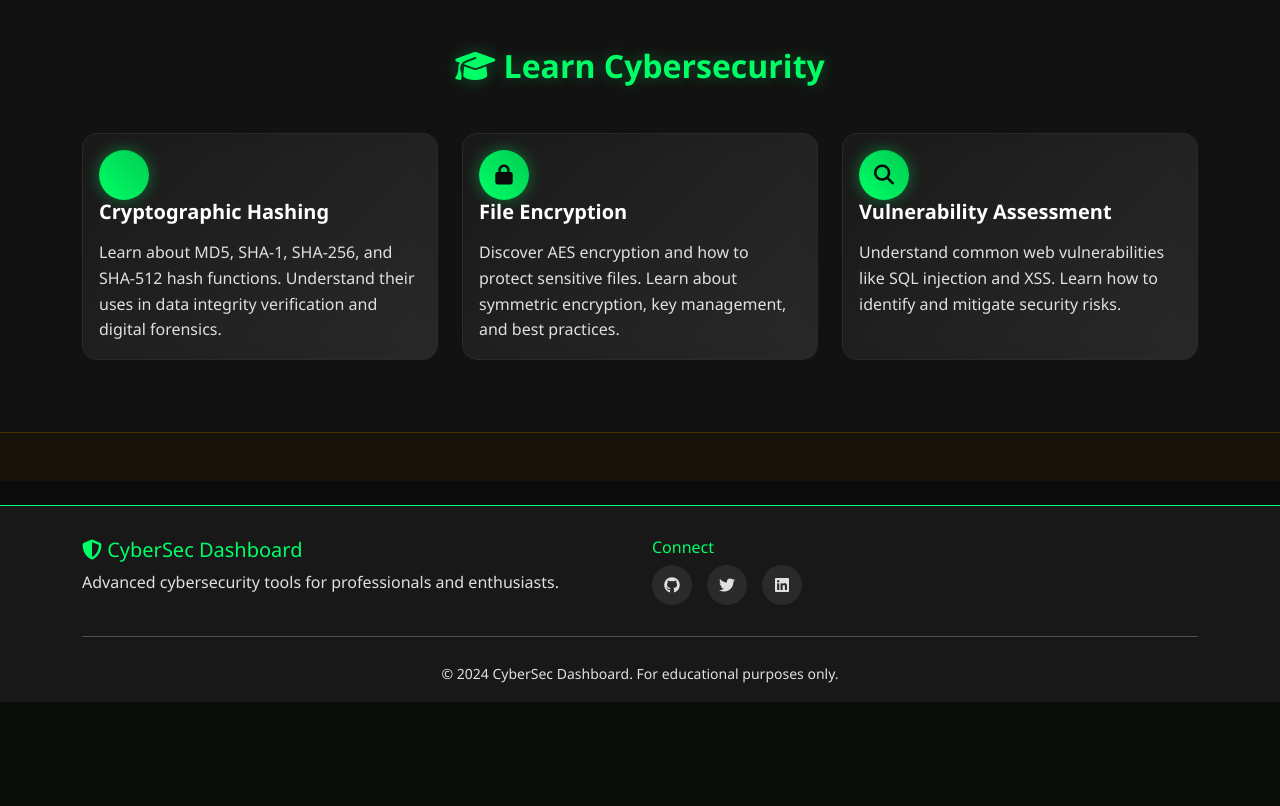
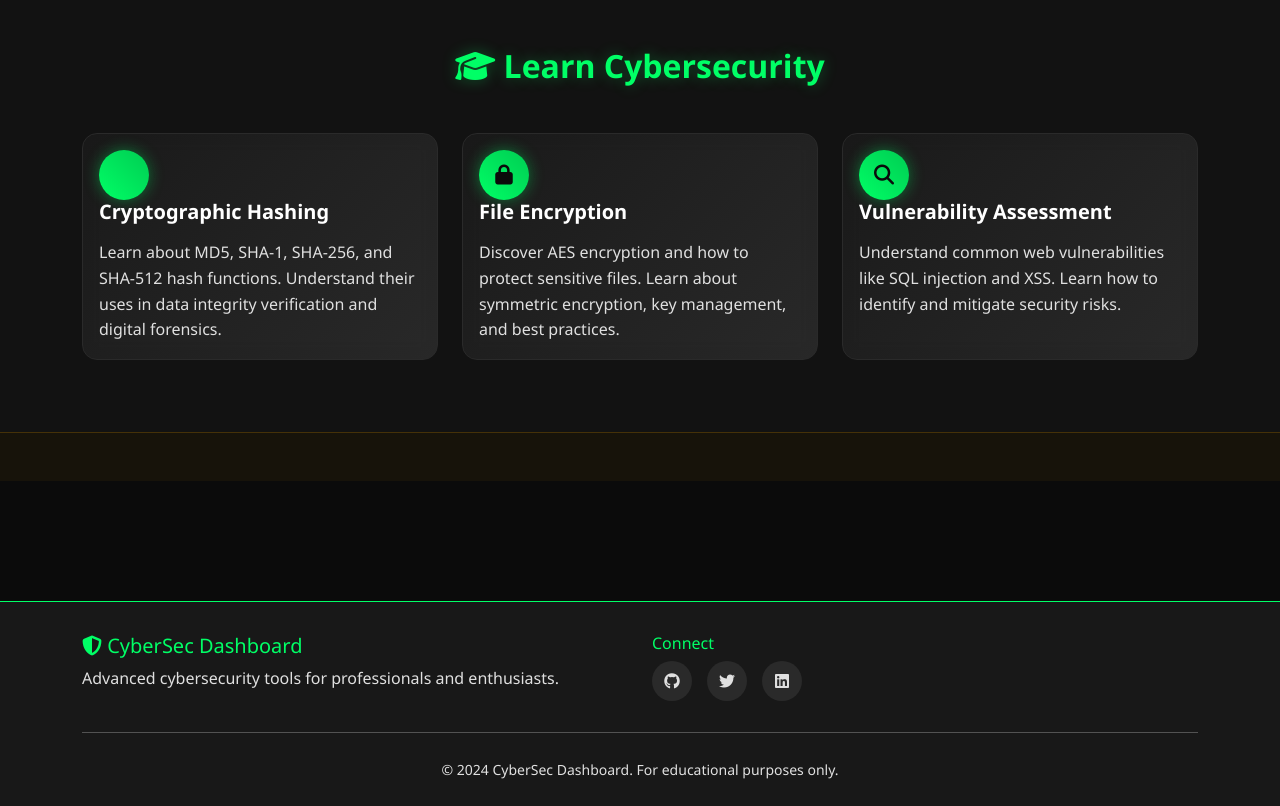
Before and after one commit to jas-preet-singh/C-SENTINAL-Cybersecurity-Dashboard-, a Flask app: page / in a window 1280 px wide. Shown: the part 881-1687 px from the top of the page. Before the commit the page ends 1583 px from the top, so only its background shows below. Run offline with Flask 3, Linux system fonts and the light colour scheme; parts of the project's set-up code (start-up, migrations or seed data) failed here and were passed over.

Commit message:
Improve page layout and adjust footer appearance
Adjusted main content padding to prevent overlap with footer and refined footer styling for better visual presentation.

Replit-Commit-Author: Agent
Replit-Commit-Session-Id: 8bdfe0b5-c58f-436b-8c1c-3bb82b35e82e
Replit-Commit-Checkpoint-Type: full_checkpoint
Replit-Commit-Screenshot-Url: https://storage.googleapis.com/screenshot-production-us-central1/bf428374-0748-4566-b4cb-974ad830c269/8bdfe0b5-c58f-436b-8c1c-3bb82b35e82e/Re8VfX6

```diff
--- a/static/css/style.css
+++ b/static/css/style.css
@@ -107,6 +107,7 @@ body {
 .main-content {
     margin-top: 80px;
     min-height: calc(100vh - 160px);
+    padding-bottom: 6rem;
 }
 
 /* Cards */
@@ -1108,10 +1109,11 @@ small {
 
 /* Footer */
 .footer {
-    background: rgba(26, 26, 26, 0.9);
+    background: rgba(26, 26, 26, 0.95);
     border-top: 1px solid var(--accent-green);
-    padding: 2rem 0 1rem;
+    padding: 2rem 0 1.5rem;
     backdrop-filter: blur(10px);
+    margin-top: 3rem;
 }
 
 /* About Page Professional Styling */
```
Also changed, not shown: attached_assets/image_1756282964315.png (added).
